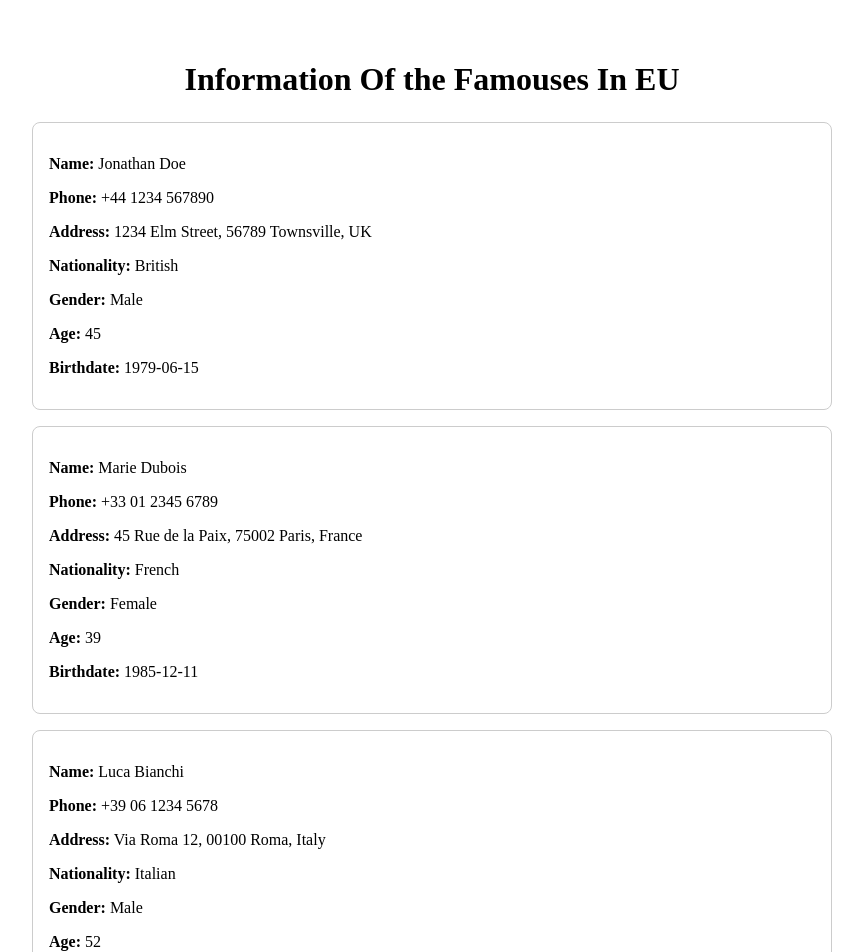
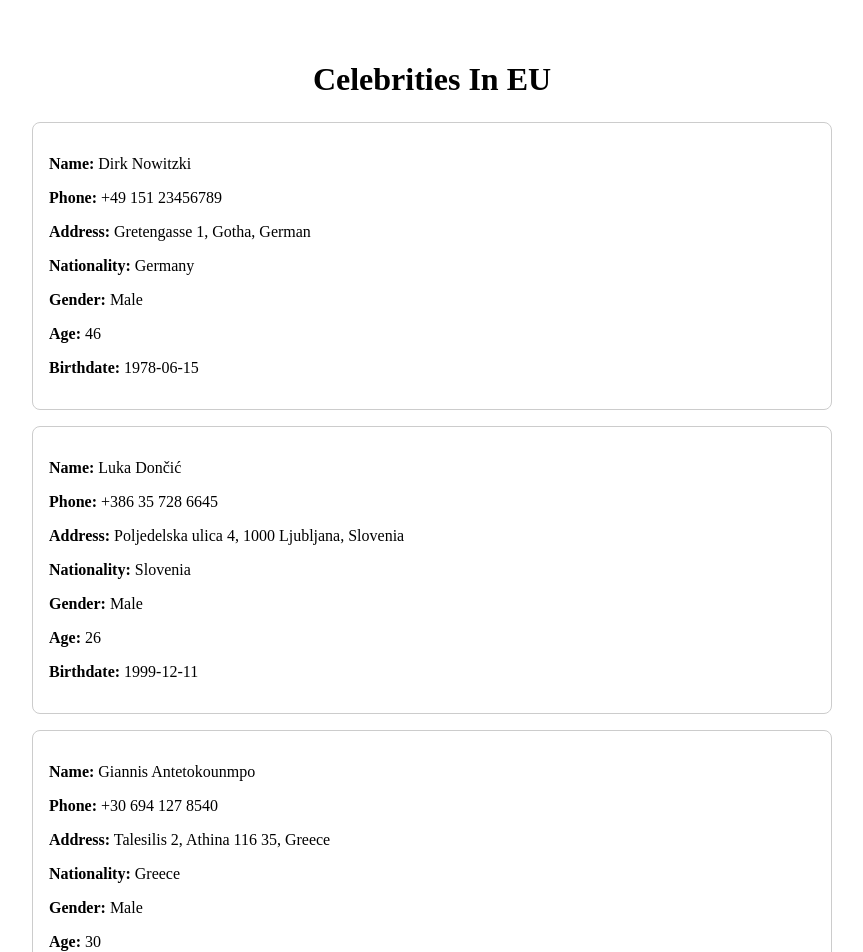
Before and after one commit to rexdodo/pi_web, a React (Create React App) app: page / in a window 1280 px wide. Shown: the top 952 px of the page, without its empty margins (208-1071 px from the left). Built offline with nearby package versions, Linux system fonts and the light colour scheme.

Commit message:
updated Celebrities' information and the title of this site

```diff
--- a/public/index.html
+++ b/public/index.html
@@ -4,7 +4,7 @@
 <head>
     <meta charset="UTF-8" />
     <meta name="viewport" content="width=device-width, initial-scale=1.0" />
-    <title>ALL INFORMATION OF FAMOUS PEOPLE IN EU</title>
+    <title>Celebrities In EU</title>
     <!-- Open Graph -->
     <meta property="og:title" content="Information Of the Famouses In EU" />
     <meta property="og:description" content="Display contact information, addresses, nationalities, and other details about five prominent figures from the European Union." />
@@ -21,83 +21,83 @@
           "@graph": [
             {
                 "@type": "Person",
-              "name": "Jonathan Doe",
-              "telephone": "+44 1234 567890",
+                "name": "Dirk Nowitzki",
+                "telephone": "+49 151 23456789",
                 "address": {
                 "@type": "PostalAddress",
-                "streetAddress": "1234 Elm Street",
-                "addressLocality": "Townsville",
-                "postalCode": "56789",
-                "addressCountry": "UK"
+                "streetAddress": "Gretengasse 1",
+                "addressLocality": "Gotha",
+                "postalCode": "",
+                "addressCountry": "Germany"
                 },
-              "nationality": "British",
+                "nationality": "German",
                 "gender": "Male",
-              "birthDate": "1979-06-15",
+                "birthDate": "1978-06-15",
+                "age": 46
+            },
+            {
+                "@type": "Person",
+                "name": "Luka Dončić",
+                "telephone": "+386 35 728 6645",
+                "address": {
+                "@type": "PostalAddress",
+                "streetAddress": "Poljedelska ulica 4",
+                "addressLocality": "Ljubljana",
+                "postalCode": "1000",
+                "addressCountry": "Slovenia"
+                },
+                "nationality": "Slovenian",
+                "gender": "Male",
+                "birthDate": "1999-12-11",
+                "age": 26
+            },
+            {
+                "@type": "Person",
+                "name": "Giannis Antetokounmpo",
+                "telephone": "+30 694 127 8540",
+                "address": {
+                "@type": "PostalAddress",
+                "streetAddress": "Talesilis 2",
+                "addressLocality": "Athina",
+                "postalCode": "116 35",
+                "addressCountry": "Greece"
+                },
+                "nationality": "Greek",
+                "gender": "Male",
+                "birthDate": "1994-08-24",
+                "age": 30
+            },
+            {
+                "@type": "Person",
+                "name": "Pau Gasol",
+                "telephone": "+34 644 688 752",
+                "address": {
+                "@type": "PostalAddress",
+                "streetAddress": "C. Berlín, 9",
+                "addressLocality": "Loeches, Madrid",
+                "postalCode": "28890",
+                "addressCountry": "Spain"
+                },
+                "nationality": "Spanish",
+                "gender": "Male",
+                "birthDate": "1980-04-19",
                 "age": 45
             },
             {
                 "@type": "Person",
-                "name": "Marie Dubois",
-                "telephone": "+33 01 2345 6789",
+                "name": "Tony Parker",
+                "telephone": "+33 6 28 74 96 88",
                 "address": {
                 "@type": "PostalAddress",
-                  "streetAddress": "45 Rue de la Paix",
-                  "addressLocality": "Paris",
-                  "postalCode": "75002",
+                "streetAddress": "11 Imp. du Fourchaud",
+                "addressLocality": "Bourges",
+                "postalCode": "18000",
                 "addressCountry": "France"
                 },
                 "nationality": "French",
-                "gender": "Female",
-                "birthDate": "1985-12-11",
-                "age": 39
-              },
-              {
-                "@type": "Person",
-                "name": "Luca Bianchi",
-                "telephone": "+39 06 1234 5678",
-                "address": {
-                  "@type": "PostalAddress",
-                  "streetAddress": "Via Roma 12",
-                  "addressLocality": "Roma",
-                  "postalCode": "00100",
-                  "addressCountry": "Italy"
-                },
-                "nationality": "Italian",
                 "gender": "Male",
-                "birthDate": "1972-08-24",
-                "age": 52
-              },
-              {
-                "@type": "Person",
-                "name": "Anna Nowak",
-                "telephone": "+48 22 9876 5432",
-                "address": {
-                  "@type": "PostalAddress",
-                  "streetAddress": "ul. Krakowskie Przedmieście 3",
-                  "addressLocality": "Warszawa",
-                  "postalCode": "00-071",
-                  "addressCountry": "Poland"
-                },
-                "nationality": "Polish",
-                "gender": "Female",
-                "birthDate": "1978-04-19",
-                "age": 47
-              },
-              {
-                "@type": "Person",
-                "name": "Erik Svensson",
-                "telephone": "+46 08 765 4321",
-                "address": {
-                  "@type": "PostalAddress",
-                  "streetAddress": "Storgatan 5",
-                  "addressLocality": "Stockholm",
-                  "postalCode": "114 55",
-                  "addressCountry": "Sweden"
-                },
-                "nationality": "Swedish",
-                "gender": "Male",
-                "birthDate": "1966-02-03",
-                "age": 58
+                "birthDate": "1982-02-03",
+                "age": 43
             }
           ]
         }
--- a/src/App.js
+++ b/src/App.js
@@ -2,49 +2,49 @@ import React from 'react';
 
 const famousPeople = [
   {
-    name: 'Jonathan Doe',
-    phone: '+44 1234 567890',
-    address: '1234 Elm Street, 56789 Townsville, UK',
-    nationality: 'British',
+    name: 'Dirk Nowitzki',
+    phone: '+49 151 23456789',
+    address: 'Gretengasse 1, Gotha, German',
+    nationality: 'Germany',
+    gender: 'Male',
+    age: 46,
+    birthdate: '1978-06-15',
+  },
+  {
+    name: 'Luka Dončić',
+    phone: '+386 35 728 6645',
+    address: 'Poljedelska ulica 4, 1000 Ljubljana, Slovenia',
+    nationality: 'Slovenia',
+    gender: 'Male',
+    age: 26,
+    birthdate: '1999-12-11',
+  },
+  {
+    name: 'Giannis Antetokounmpo',
+    phone: '+30 694 127 8540',
+    address: 'Talesilis 2, Athina 116 35, Greece',
+    nationality: 'Greece',
+    gender: 'Male',
+    age: 30,
+    birthdate: '1994-08-24',
+  },
+  {
+    name: 'Pau Gasol',
+    phone: '+34 644 688 752',
+    address: 'C. Berlín, 9,28890 Loeches Madrid, Spain',
+    nationality: 'Spain',
     gender: 'Male',
     age: 45,
-    birthdate: '1979-06-15',
+    birthdate: '1980-04-19',
   },
   {
-    name: 'Marie Dubois',
-    phone: '+33 01 2345 6789',
-    address: '45 Rue de la Paix, 75002 Paris, France',
-    nationality: 'French',
-    gender: 'Female',
-    age: 39,
-    birthdate: '1985-12-11',
-  },
-  {
-    name: 'Luca Bianchi',
-    phone: '+39 06 1234 5678',
-    address: 'Via Roma 12, 00100 Roma, Italy',
-    nationality: 'Italian',
+    name: 'Tony Parker',
+    phone: '+33 6 28 74 96 88',
+    address: '11 Imp. du Fourchaud, 18000 Bourges, France',
+    nationality: 'France',
     gender: 'Male',
-    age: 52,
-    birthdate: '1972-08-24',
-  },
-  {
-    name: 'Anna Nowak',
-    phone: '+48 22 9876 5432',
-    address: 'ul. Krakowskie Przedmieście 3, 00-071 Warszawa, Poland',
-    nationality: 'Polish',
-    gender: 'Female',
-    age: 47,
-    birthdate: '1978-04-19',
-  },
-  {
-    name: 'Erik Svensson',
-    phone: '+46 08 765 4321',
-    address: 'Storgatan 5, 114 55 Stockholm, Sweden',
-    nationality: 'Swedish',
-    gender: 'Male',
-    age: 58,
-    birthdate: '1966-02-03',
+    age: 43,
+    birthdate: '1982-02-03',
   },
 ];
 
@@ -52,7 +52,7 @@ function App() {
   return (
     <div style={{ maxWidth: '800px', margin: '0 auto', padding: '2rem' }}>
       <h1 style={{ textAlign: 'center', marginBottom: '1.5rem' }}>
-        Information Of the Famouses In EU
+        Celebrities In EU
       </h1>
       <div>
         {famousPeople.map((person, index) => (
```
Also changed, not shown: 9 other files (tests, documents, lock files or other folders). Lines whose indentation alone changed are shown as unchanged.
